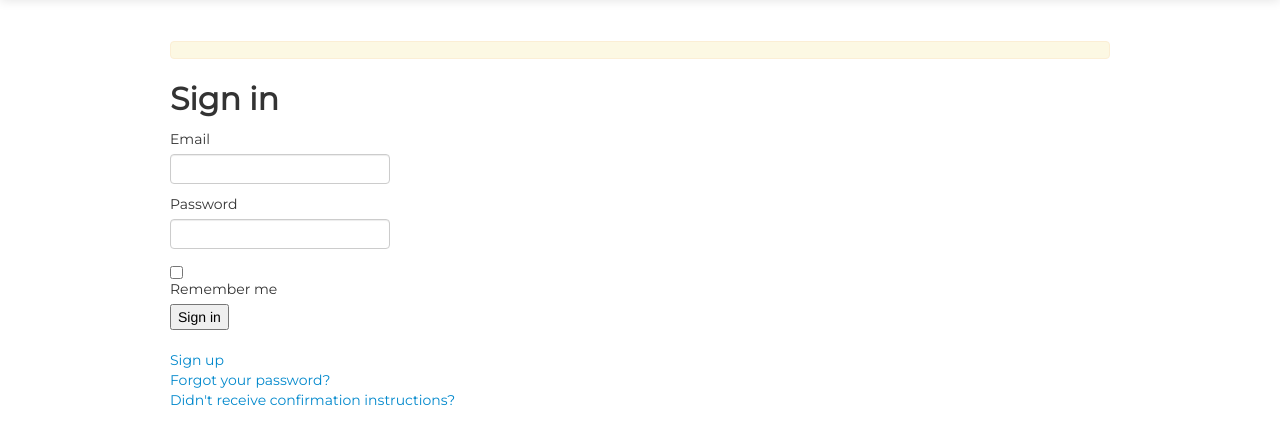
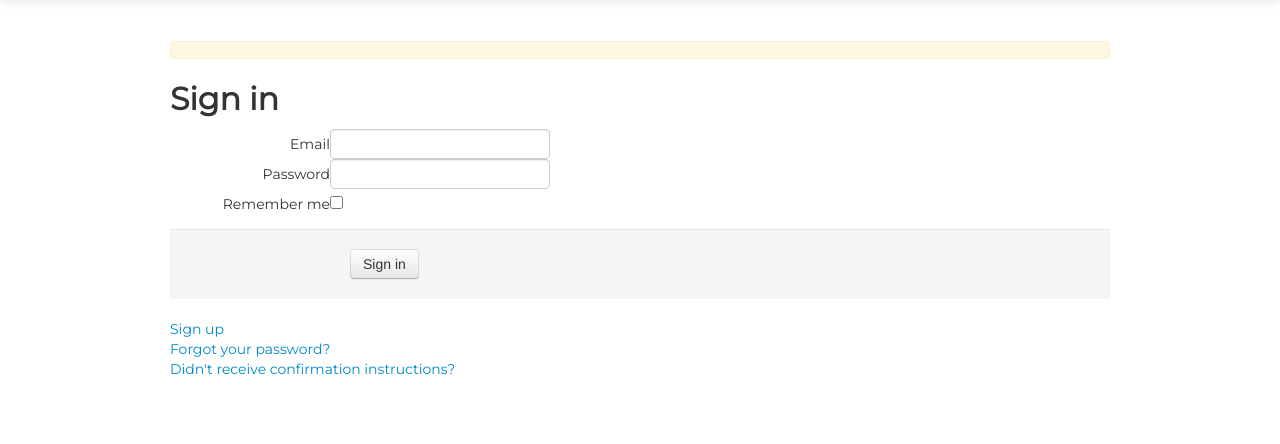
Before and after one commit to riminangelica/happygram, a Rails app: page /users/sign_in in a window 1280 px wide. Shown: the part 89-533 px from the top of the page. Run offline with Rails 7, Linux system fonts and the light colour scheme; style sheets or scripts are compiled from the project's sources; parts of the project's set-up code (start-up, migrations or seed data) failed here and were passed over; some libraries are stand-ins or nearby versions; some web fonts are replaced.

Commit message:
Prettified sign in vetch

```diff
--- a/app/views/devise/sessions/new.html.erb
+++ b/app/views/devise/sessions/new.html.erb
@@ -1,6 +1,6 @@
 <h2>Sign in</h2>
 
-<%= simple_form_for(resource, :as => resource_name, :url => session_path(resource_name)) do |f| %>
+<%= simple_form_for(resource, :as => resource_name, :url => session_path(resource_name), :html => {class: "form-horizontal"}) do |f| %>
 
 	<%= f.input :email %>
 	<%= f.input :password %>
@@ -9,7 +9,7 @@
     <%= f.input :remember_me, as: :boolean %>
   <% end -%>
 
-  <div><%= f.submit "Sign in" %></div>
+  <div class="form-actions"><%= f.button :submit, "Sign in" %></div>
 <% end %>
 
 <%= render "devise/shared/links" %>
```
